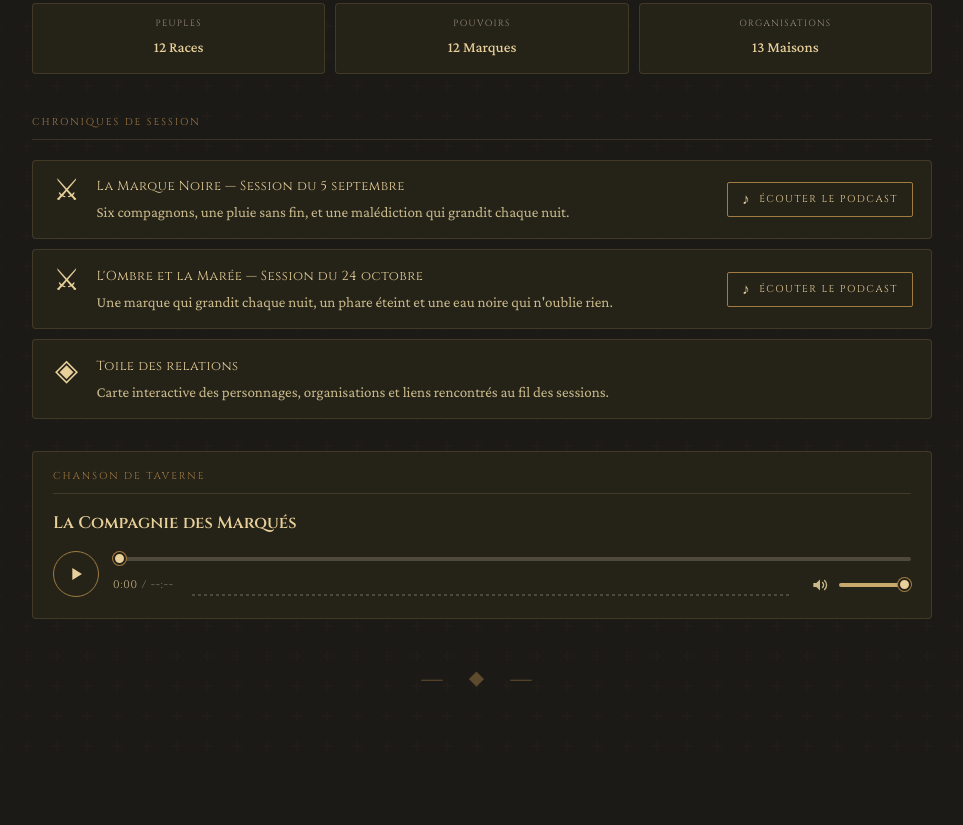
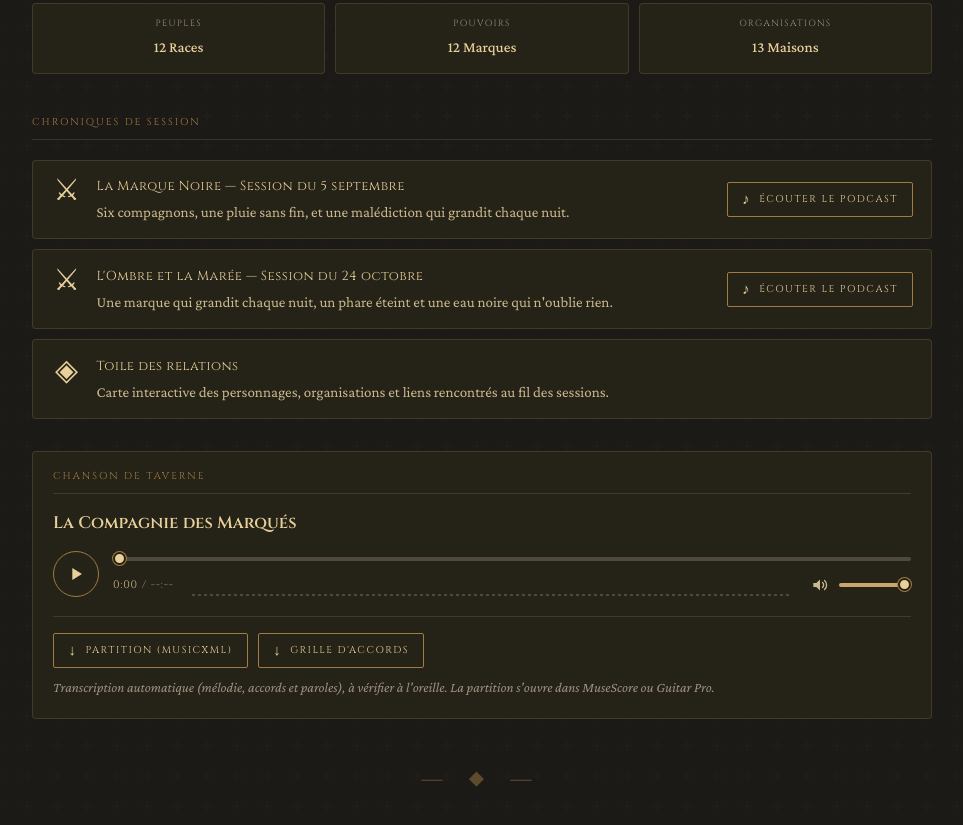
Before and after one commit to Reiago/Campagne-en-Eberron, a plain HTML site: page index.html in a window 1280 px wide. Shown: the part 489-1314 px from the top of the page, without its empty margins (158-1121 px from the left). Before the commit the page ends 1249 px from the top, so only its background shows below. Drawn offline with nearby package versions, Linux system fonts and the light colour scheme.

Commit message:
Ajoute la partition et la grille d'accords de la chanson à l'accueil
Partition MusicXML (mélodie, accords, paroles) et grille accords/paroles
en texte, obtenues par transcription automatique du MP3 (séparation des
pistes, détection du tempo et des accords, suivi de hauteur de la voix,
reconnaissance des paroles). Liens de téléchargement sous le lecteur de
la chanson, avec une note précisant que la transcription est à vérifier.

Co-Authored-By: Claude Opus 5.5 <noreply@anthropic.com>

```diff
--- a/index.html
+++ b/index.html
@@ -77,6 +77,11 @@
       Votre navigateur ne sait pas lire ce fichier audio.
       <a href="musique/La_Compagnie_des_Marques.mp3">Télécharger la chanson</a>.
     </audio>
+    <div class="podcast-downloads">
+      <a class="podcast-link" href="musique/La_Compagnie_des_Marques.musicxml" download><span class="podcast-icon">↓</span>Partition (MusicXML)</a>
+      <a class="podcast-link" href="musique/La_Compagnie_des_Marques_accords.txt" download><span class="podcast-icon">↓</span>Grille d'accords</a>
+    </div>
+    <p class="podcast-note">Transcription automatique (mélodie, accords et paroles), à vérifier à l'oreille. La partition s'ouvre dans MuseScore ou Guitar Pro.</p>
   </section>
 
   <div class="ornament">— ⬥ —</div>
--- a/style.css
+++ b/style.css
@@ -342,6 +342,21 @@ h1 {
 }
 .podcast-block audio { width: 100%; display: block; }
 .podcast-block a { color: var(--gold-light); }
+.podcast-downloads {
+  display: flex;
+  flex-wrap: wrap;
+  gap: 10px;
+  margin-top: 1.1rem;
+  padding-top: 1rem;
+  border-top: 1px solid var(--border);
+}
+.podcast-note {
+  margin-top: 0.6rem;
+  font-size: 14px;
+  font-style: italic;
+  color: var(--text-dim);
+  line-height: 1.5;
+}
 
 /* Lecteur audio custom (audio-player.js) : remplace les contrôles natifs */
 .audio-player {
```
Also changed, not shown: musique/La_Compagnie_des_Marques_accords.txt (added), 1 other file.
